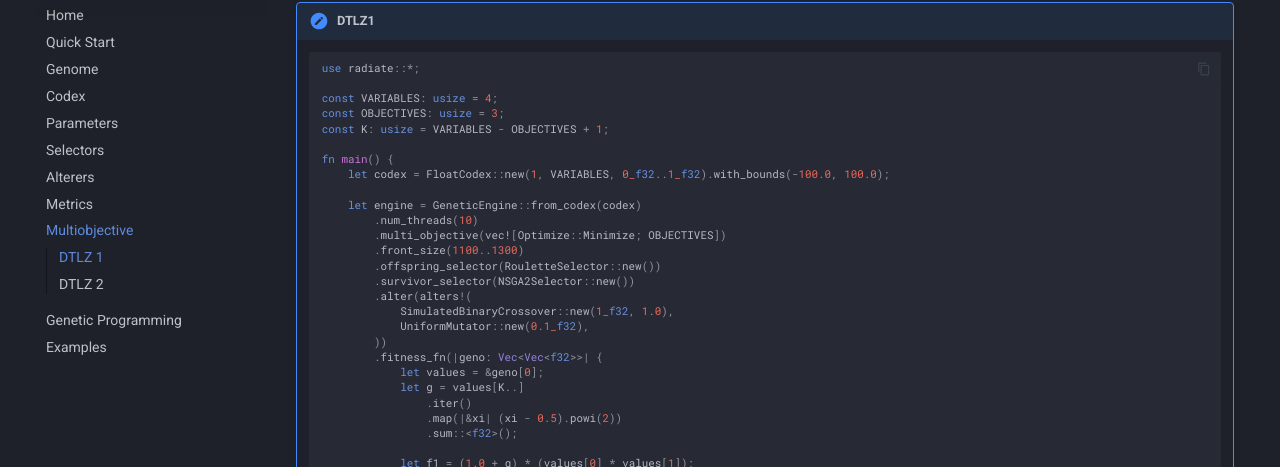
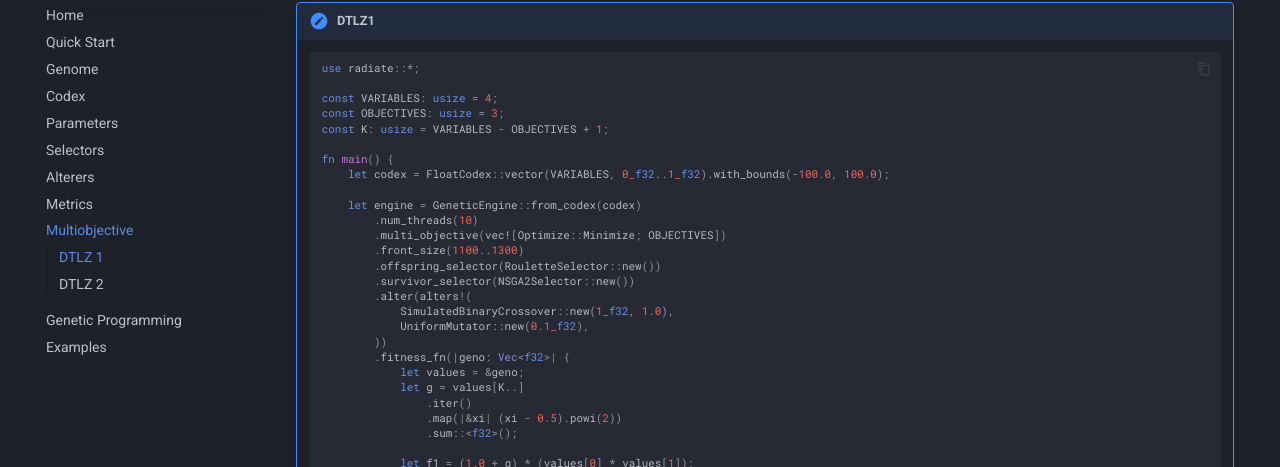
Before and after one commit to pkalivas/radiate, an MkDocs documentation site: the page built from docs/multiobjective.md, in a window 1280 px wide and 1400 px high, scrolled down 841 px. Shown: the part 93-560 px from the top of the window. Built offline with MkDocs 1.6.1 and Material for MkDocs 9.7.7, drawn with Linux system fonts in a browser that asks for light colours; a script that is not in the unit is left out; comment, search, counter and statistics services are not loaded; some of the changed text lies outside the part shown.

Commit message:
updating website

```diff
--- a/docs/multiobjective.md
+++ b/docs/multiobjective.md
@@ -30,7 +30,7 @@ To set up the engine to solve this type of problem, we supply the objective func
     const K: usize = VARIABLES - OBJECTIVES + 1;
 
     fn main() {
-        let codex = FloatCodex::new(1, VARIABLES, 0_f32..1_f32).with_bounds(-100.0, 100.0);
+        let codex = FloatCodex::vector(VARIABLES, 0_f32..1_f32).with_bounds(-100.0, 100.0);
 
         let engine = GeneticEngine::from_codex(codex)
             .num_threads(10)
@@ -42,8 +42,8 @@ To set up the engine to solve this type of problem, we supply the objective func
                 SimulatedBinaryCrossover::new(1_f32, 1.0),
                 UniformMutator::new(0.1_f32),
             ))
-            .fitness_fn(|geno: Vec<Vec<f32>>| {
-                let values = &geno[0];
+            .fitness_fn(|geno: Vec<f32>| {
+                let values = &geno;
                 let g = values[K..]
                     .iter()
                     .map(|&xi| (xi - 0.5).powi(2))
@@ -100,7 +100,7 @@ Again, to set up the engine to solve this type of problem, we supply the objecti
     const K: usize = VARIABLES - OBJECTIVES + 1;
 
     fn main() {
-        let codex = FloatCodex::new(1, VARIABLES, 0_f32..1_f32).with_bounds(-100.0, 100.0);
+        let codex = FloatCodex::vector(VARIABLES, 0_f32..1_f32).with_bounds(-100.0, 100.0);
 
         let engine = GeneticEngine::from_codex(codex)
             .num_threads(10)
@@ -111,8 +111,8 @@ Again, to set up the engine to solve this type of problem, we supply the objecti
                 SimulatedBinaryCrossover::new(1_f32, 1.0),
                 UniformMutator::new(0.1_f32),
             ))
-            .fitness_fn(|geno: Vec<Vec<f32>>| {
-                let values = &geno[0];
+            .fitness_fn(|geno: Vec<f32>| {
+                let values = &geno;
                 let g = values[K..]
                     .iter()
                     .map(|&xi| (xi - 0.5).powi(2))
```
